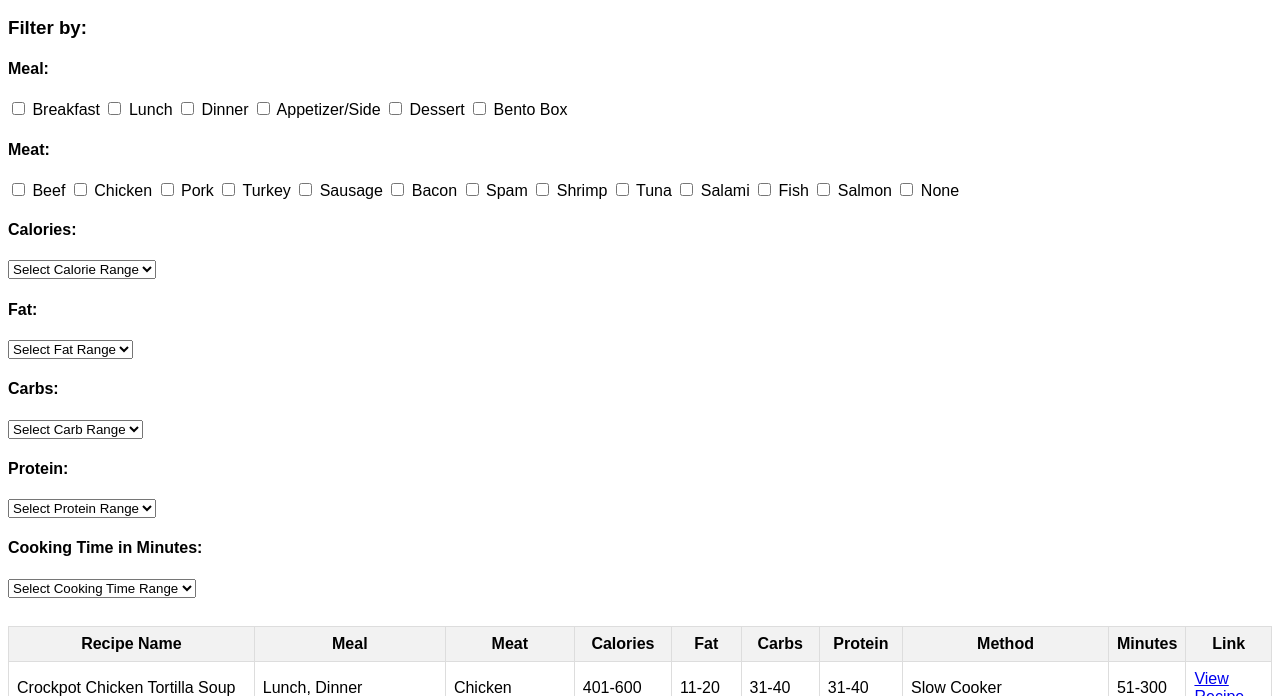
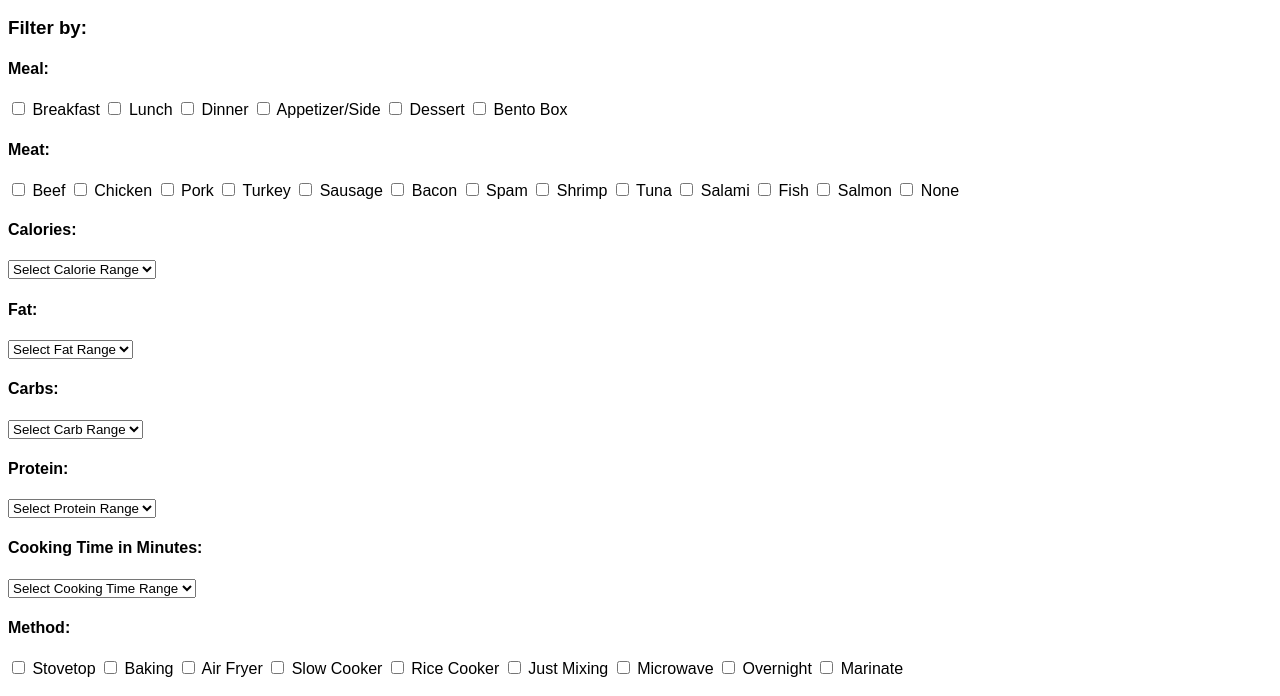
Before and after one commit to lolaphoenix/zachsrecipes.github.io, a plain HTML site: page index.html in a window 1280 px wide. Shown: the part 104-800 px from the top of the page. Drawn offline with Linux system fonts and the light colour scheme.

Commit message:
Update index.html

```diff
--- a/index.html
+++ b/index.html
@@ -119,9 +119,20 @@
         <option value="51-300">51+</option>
     </select>
 </div>
+
+<div class="checkbox-group">
+    <h4>Method:</h4>
+    <label><input type="checkbox" value="Stovetop" onchange="filterRecipes()"> Stovetop</label>
+    <label><input type="checkbox" value="Baking" onchange="filterRecipes()"> Baking</label>
+    <label><input type="checkbox" value="Air Fryer" onchange="filterRecipes()"> Air Fryer</label>
+    <label><input type="checkbox" value="Slow Cooker" onchange="filterRecipes()"> Slow Cooker</label>
+    <label><input type="checkbox" value="Rice Cooker" onchange="filterRecipes()"> Rice Cooker</label>
+    <label><input type="checkbox" value="Just Mixing" onchange="filterRecipes()"> Just Mixing</label>
+    <label><input type="checkbox" value="Microwave" onchange="filterRecipes()"> Microwave</label>
+    <label><input type="checkbox" value="Overnight" onchange="filterRecipes()"> Overnight</label>
+    <label><input type="checkbox" value="Marinate" onchange="filterRecipes()"> Marinate</label>
+</div>
 <br>
-   <!-- Additional filters can be added here -->
-
 </div>
 
 <table id="recipeTable">
@@ -299,6 +310,11 @@ function filterRecipes() {
                                .filter(checkbox => checkbox.parentNode.parentNode.querySelector('h4').textContent === 'Meat:')
                                .map(checkbox => checkbox.value);
 
+    // Get selected method filters
+    const selectedMethods = Array.from(document.querySelectorAll('.filter-settings input[type=checkbox]:checked'))
+                                 .filter(checkbox => checkbox.parentNode.parentNode.querySelector('h4').textContent === 'Method:')
+                                 .map(checkbox => checkbox.value);
+
     // Get other filters
     const selectedCalorie = document.getElementById('calorieFilter').value;
     const selectedFat = document.getElementById('fatFilter').value;
@@ -319,12 +335,16 @@ function filterRecipes() {
         const meatColumn = row.cells[2].textContent.split(',').map(meat => meat.trim()); // Split and trim the meats
         const meatMatch = selectedMeats.length === 0 || selectedMeats.some(selectedMeat => meatColumn.includes(selectedMeat));
 
+        // Check if recipe matches any of the selected method filters
+        const methodColumn = row.cells[6].textContent.split(',').map(method => method.trim()); // Split and trim the methods
+        const methodMatch = selectedMethods.length === 0 || selectedMethods.some(selectedMethod => methodColumn.includes(selectedMethod));
+
         // Get other column values
         const calorieCellValue = row.cells[3].textContent;
         const fatCellValue = row.cells[4].textContent;
         const carbCellValue = row.cells[5].textContent;
-        const proteinCellValue = row.cells[6].textContent;
-        const cookingTimeCellValue = row.cells[7].textContent;
+        const proteinCellValue = row.cells[7].textContent;
+        const cookingTimeCellValue = row.cells[8].textContent;
 
         // Check if recipe matches other filters
         const calorieMatch = !selectedCalorie || matchesCalorieRange(calorieCellValue, selectedCalorie);
@@ -334,7 +354,7 @@ function filterRecipes() {
         const cookingTimeMatch = !selectedCookingTime || matchesCookingTime(cookingTimeCellValue, selectedCookingTime);
 
         // Show row if it matches all criteria
-        row.style.display = (matchesSearch && mealMatch && meatMatch && calorieMatch && fatMatch && carbMatch && proteinMatch && cookingTimeMatch) ? '' : 'none';
+        row.style.display = (matchesSearch && mealMatch && meatMatch && methodMatch && calorieMatch && fatMatch && carbMatch && proteinMatch && cookingTimeMatch) ? '' : 'none';
     });
 }
 </script>
```
